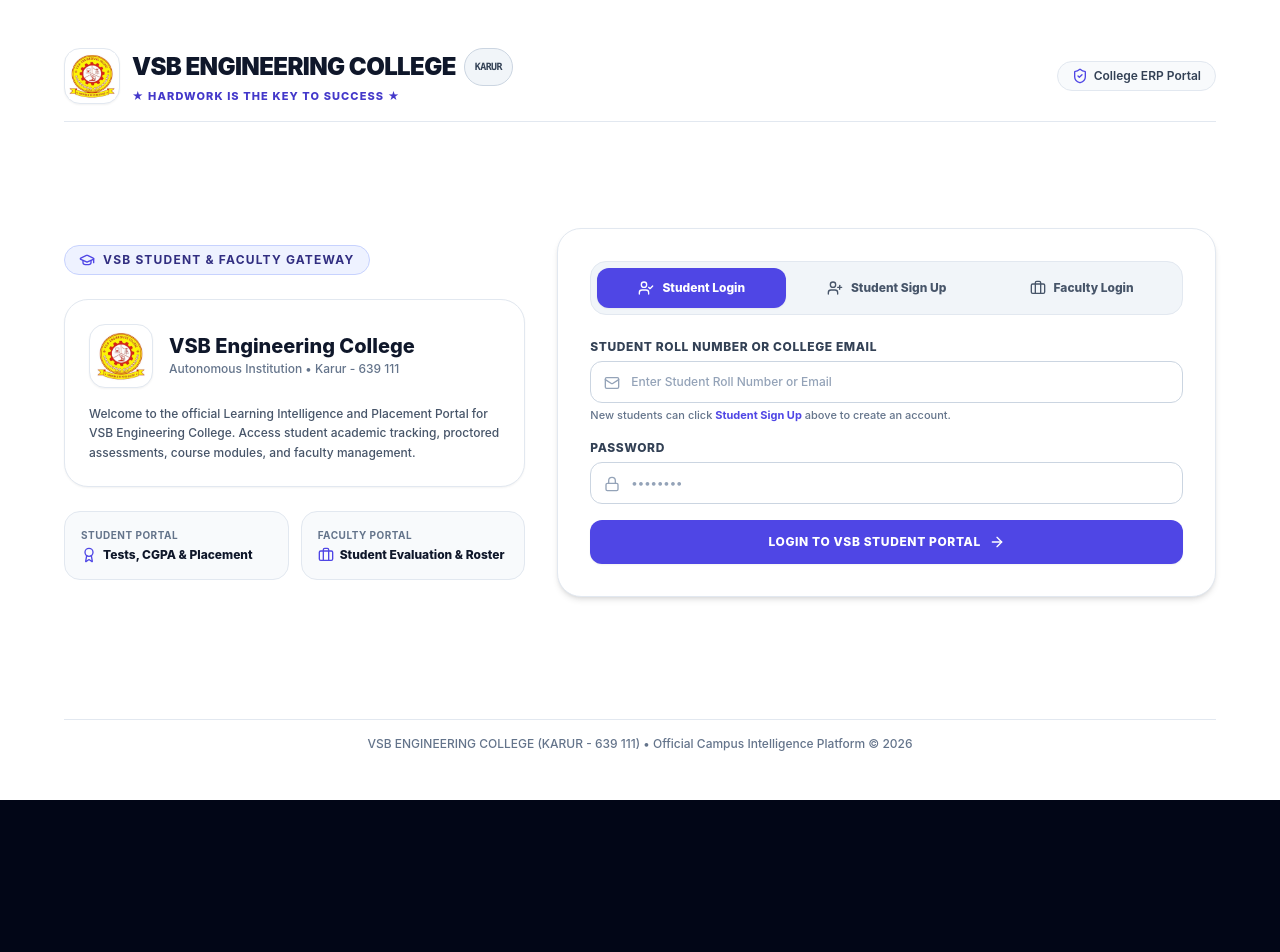
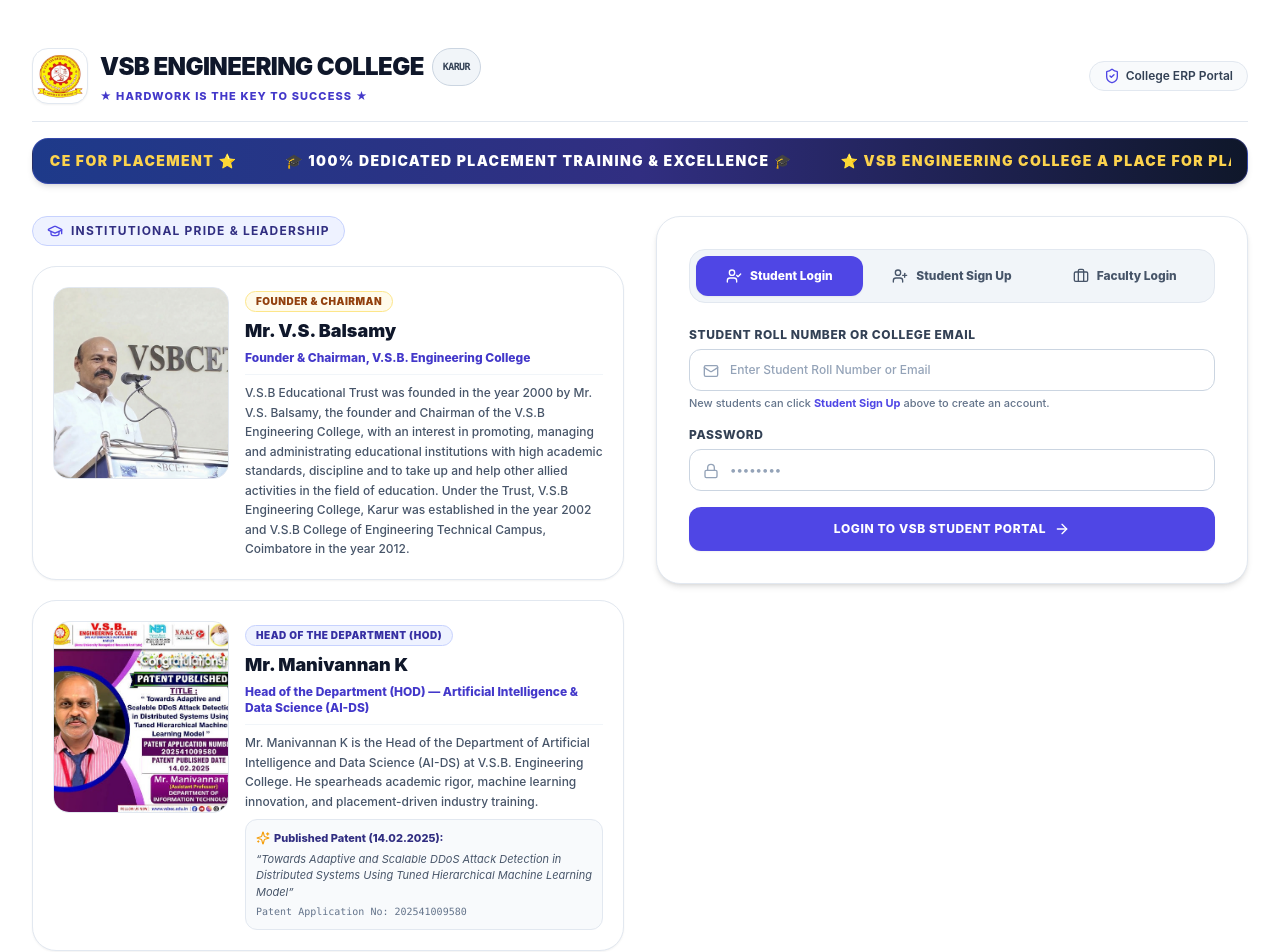
Before and after one commit to ayazshah12345/finalyearteam60, a Next.js app: page /login in a window 1280 px wide. Shown: the top 952 px of the page. Before the commit the page ends 800 px from the top, so only its background shows below. Built offline with nearby package versions, Linux system fonts and the light colour scheme.

Commit message:
feat(login): add Chairman Balsamy & HOD AI-DS Manivannan showcase with moving motto ticker

```diff
--- a/src/app/login/page.tsx
+++ b/src/app/login/page.tsx
@@ -182,7 +182,7 @@
   return (
     <div className="min-h-screen bg-white text-slate-900 flex flex-col justify-between p-4 md:p-8 relative font-sans">
       {/* Header Branding */}
-      <header className="relative z-10 max-w-6xl w-full mx-auto flex items-center justify-between py-4 border-b border-slate-200 pb-4">
+      <header className="relative z-10 max-w-7xl w-full mx-auto flex items-center justify-between py-4 border-b border-slate-200 pb-4">
         <div className="flex items-center gap-3">
           <div className="w-14 h-14 rounded-2xl bg-white p-1 border border-slate-200 shadow-sm flex items-center justify-center">
             <img src="/vsb-logo.png" alt="VSB Engineering College Logo" className="w-full h-full object-contain" />
@@ -204,54 +204,115 @@
         </div>
       </header>
 
+      {/* Moving Marquee Ticker: VSB ENGINEERING COLLEGE A PLACE FOR PLACEMENT */}
+      <div className="relative z-10 max-w-7xl w-full mx-auto my-4 overflow-hidden rounded-2xl bg-gradient-to-r from-blue-900 via-indigo-900 to-slate-900 text-amber-300 py-3 px-4 shadow-md border border-indigo-500/30">
+        <div className="relative flex overflow-x-hidden">
+          <div className="animate-marquee whitespace-nowrap flex items-center gap-12 font-black text-xs md:text-sm tracking-widest uppercase">
+            <span className="flex items-center gap-2">⭐ VSB ENGINEERING COLLEGE A PLACE FOR PLACEMENT ⭐</span>
+            <span className="flex items-center gap-2 text-white">🎓 100% DEDICATED PLACEMENT TRAINING &amp; EXCELLENCE 🎓</span>
+            <span className="flex items-center gap-2">⭐ VSB ENGINEERING COLLEGE A PLACE FOR PLACEMENT ⭐</span>
+            <span className="flex items-center gap-2 text-white">🚀 INNOVATION IN ARTIFICIAL INTELLIGENCE &amp; ENGINEERING 🚀</span>
+            <span className="flex items-center gap-2">⭐ VSB ENGINEERING COLLEGE A PLACE FOR PLACEMENT ⭐</span>
+            <span className="flex items-center gap-2 text-white">🏆 AUTONOMOUS INSTITUTION • NBA &amp; NAAC ACCREDITED 🏆</span>
+          </div>
+        </div>
+      </div>
+
       {/* Main Form Portal */}
-      <main className="relative z-10 max-w-6xl w-full mx-auto my-8 grid grid-cols-1 lg:grid-cols-12 gap-8 items-center">
+      <main className="relative z-10 max-w-7xl w-full mx-auto my-4 grid grid-cols-1 lg:grid-cols-12 gap-8 items-start">
 
-        {/* Left Hero */}
-        <div className="lg:col-span-5 space-y-6">
+        {/* Left Column: College Leadership & Institution Pride */}
+        <div className="lg:col-span-6 space-y-5">
           <div className="inline-flex items-center gap-2 text-xs font-bold uppercase tracking-widest text-indigo-900 bg-indigo-50 border border-indigo-200 px-3.5 py-1.5 rounded-full">
-            <GraduationCap className="w-4 h-4 text-indigo-600" /> VSB Student & Faculty Gateway
+            <GraduationCap className="w-4 h-4 text-indigo-600" /> Institutional Pride &amp; Leadership
           </div>
 
-          <div className="bg-white border border-slate-200 rounded-3xl p-6 shadow-sm space-y-4">
-            <div className="flex items-center gap-4">
-              <div className="w-16 h-16 rounded-2xl bg-white p-1.5 shadow-sm shrink-0 border border-slate-200">
-                <img src="/vsb-logo.png" alt="VSB Emblem" className="w-full h-full object-contain" />
+          {/* Card 1: Founder & Chairman Mr. V.S. Balsamy */}
+          <div className="bg-white border border-slate-200 rounded-3xl p-5 shadow-sm space-y-4 hover:shadow-md transition-shadow">
+            <div className="flex flex-col sm:flex-row items-center sm:items-start gap-4">
+              <div className="w-full sm:w-44 h-48 rounded-2xl overflow-hidden border border-slate-200 shrink-0 bg-slate-100 shadow-inner">
+                <img
+                  src="/chairman-balsamy.png"
+                  alt="Mr. V.S. Balsamy - Founder & Chairman"
+                  className="w-full h-full object-cover object-top hover:scale-105 transition-transform duration-300"
+                />
               </div>
-              <div>
-                <h1 className="text-xl font-extrabold text-slate-900 leading-tight">
-                  VSB Engineering College
-                </h1>
-                <p className="text-xs text-slate-500 font-medium mt-0.5">
-                  Autonomous Institution • Karur - 639 111
+              <div className="space-y-2 text-center sm:text-left flex-1">
+                <div className="inline-flex items-center gap-1.5 px-2.5 py-0.5 rounded-full text-[10px] font-black uppercase tracking-wider bg-amber-50 text-amber-800 border border-amber-200">
+                  Founder &amp; Chairman
+                </div>
+                <h3 className="text-lg font-black text-slate-900 leading-tight">
+                  Mr. V.S. Balsamy
+                </h3>
+                <p className="text-xs text-indigo-700 font-extrabold">
+                  Founder &amp; Chairman, V.S.B. Engineering College
+                </p>
+                <div className="h-px bg-slate-100 my-1" />
+                <p className="text-xs text-slate-600 leading-relaxed font-medium text-justify sm:text-left">
+                  V.S.B Educational Trust was founded in the year 2000 by Mr. V.S. Balsamy, the founder and Chairman of the V.S.B Engineering College, with an interest in promoting, managing and administrating educational institutions with high academic standards, discipline and to take up and help other allied activities in the field of education. Under the Trust, V.S.B Engineering College, Karur was established in the year 2002 and V.S.B College of Engineering Technical Campus, Coimbatore in the year 2012.
                 </p>
               </div>
             </div>
+          </div>
 
-            <p className="text-xs text-slate-600 leading-relaxed font-medium">
-              Welcome to the official Learning Intelligence and Placement Portal for VSB Engineering College. Access student academic tracking, proctored assessments, course modules, and faculty management.
-            </p>
+          {/* Card 2: Head of the Department (AI & DS) Mr. Manivannan K */}
+          <div className="bg-white border border-slate-200 rounded-3xl p-5 shadow-sm space-y-4 hover:shadow-md transition-shadow">
+            <div className="flex flex-col sm:flex-row items-center sm:items-start gap-4">
+              <div className="w-full sm:w-44 h-48 rounded-2xl overflow-hidden border border-slate-200 shrink-0 bg-slate-100 shadow-inner flex items-center justify-center">
+                <img
+                  src="/hod-manivannan.jpg"
+                  alt="Mr. Manivannan K - HOD Artificial Intelligence & Data Science"
+                  className="w-full h-full object-cover object-top hover:scale-105 transition-transform duration-300"
+                />
+              </div>
+              <div className="space-y-2 text-center sm:text-left flex-1">
+                <div className="inline-flex items-center gap-1.5 px-2.5 py-0.5 rounded-full text-[10px] font-black uppercase tracking-wider bg-indigo-50 text-indigo-800 border border-indigo-200">
+                  Head of the Department (HOD)
+                </div>
+                <h3 className="text-lg font-black text-slate-900 leading-tight">
+                  Mr. Manivannan K
+                </h3>
+                <p className="text-xs text-indigo-700 font-extrabold">
+                  Head of the Department (HOD) — Artificial Intelligence &amp; Data Science (AI-DS)
+                </p>
+                <div className="h-px bg-slate-100 my-1" />
+                <p className="text-xs text-slate-600 leading-relaxed font-medium text-justify sm:text-left">
+                  Mr. Manivannan K is the Head of the Department of Artificial Intelligence and Data Science (AI-DS) at V.S.B. Engineering College. He spearheads academic rigor, machine learning innovation, and placement-driven industry training.
+                </p>
+                <div className="bg-slate-50 border border-slate-200 rounded-xl p-2.5 text-[11px] text-slate-700 space-y-1 text-left">
+                  <div className="font-extrabold text-indigo-900 flex items-center gap-1">
+                    <Sparkles className="w-3.5 h-3.5 text-amber-500 shrink-0" /> Published Patent (14.02.2025):
+                  </div>
+                  <div className="text-slate-600 italic">
+                    &ldquo;Towards Adaptive and Scalable DDoS Attack Detection in Distributed Systems Using Tuned Hierarchical Machine Learning Model&rdquo;
+                  </div>
+                  <div className="text-[10px] font-mono text-slate-500">
+                    Patent Application No: 202541009580
+                  </div>
+                </div>
+              </div>
+            </div>
           </div>
 
           <div className="grid grid-cols-2 gap-3">
-            <div className="bg-slate-50 border border-slate-200 rounded-2xl p-4">
+            <div className="bg-slate-50 border border-slate-200 rounded-2xl p-3.5">
               <div className="text-[10px] text-slate-500 font-bold uppercase tracking-wider">Student Portal</div>
               <div className="text-xs font-extrabold text-slate-900 mt-1 flex items-center gap-1.5">
-                <Award className="w-4 h-4 text-indigo-600" /> Tests, CGPA & Placement
+                <Award className="w-4 h-4 text-indigo-600" /> Tests, CGPA &amp; Placement
               </div>
             </div>
 
-            <div className="bg-slate-50 border border-slate-200 rounded-2xl p-4">
+            <div className="bg-slate-50 border border-slate-200 rounded-2xl p-3.5">
               <div className="text-[10px] text-slate-500 font-bold uppercase tracking-wider">Faculty Portal</div>
               <div className="text-xs font-extrabold text-slate-900 mt-1 flex items-center gap-1.5">
-                <Briefcase className="w-4 h-4 text-indigo-600" /> Student Evaluation & Roster
+                <Briefcase className="w-4 h-4 text-indigo-600" /> Student Evaluation &amp; Roster
               </div>
             </div>
           </div>
         </div>
 
         {/* Right Dynamic Login/Register Card */}
-        <div className="lg:col-span-7 bg-white border border-slate-200 rounded-3xl p-6 md:p-8 shadow-md space-y-6">
+        <div className="lg:col-span-6 bg-white border border-slate-200 rounded-3xl p-6 md:p-8 shadow-md space-y-6">
 
           {/* Main Role Selector Tabs (Only 3 Modes: Student Login, Student Sign Up, Faculty Login) */}
           <div className="flex bg-slate-100 p-1.5 rounded-2xl border border-slate-200 text-xs gap-1.5">
```
Also changed, not shown: public/chairman-balsamy.png (added), public/hod-manivannan.jpg (added).
